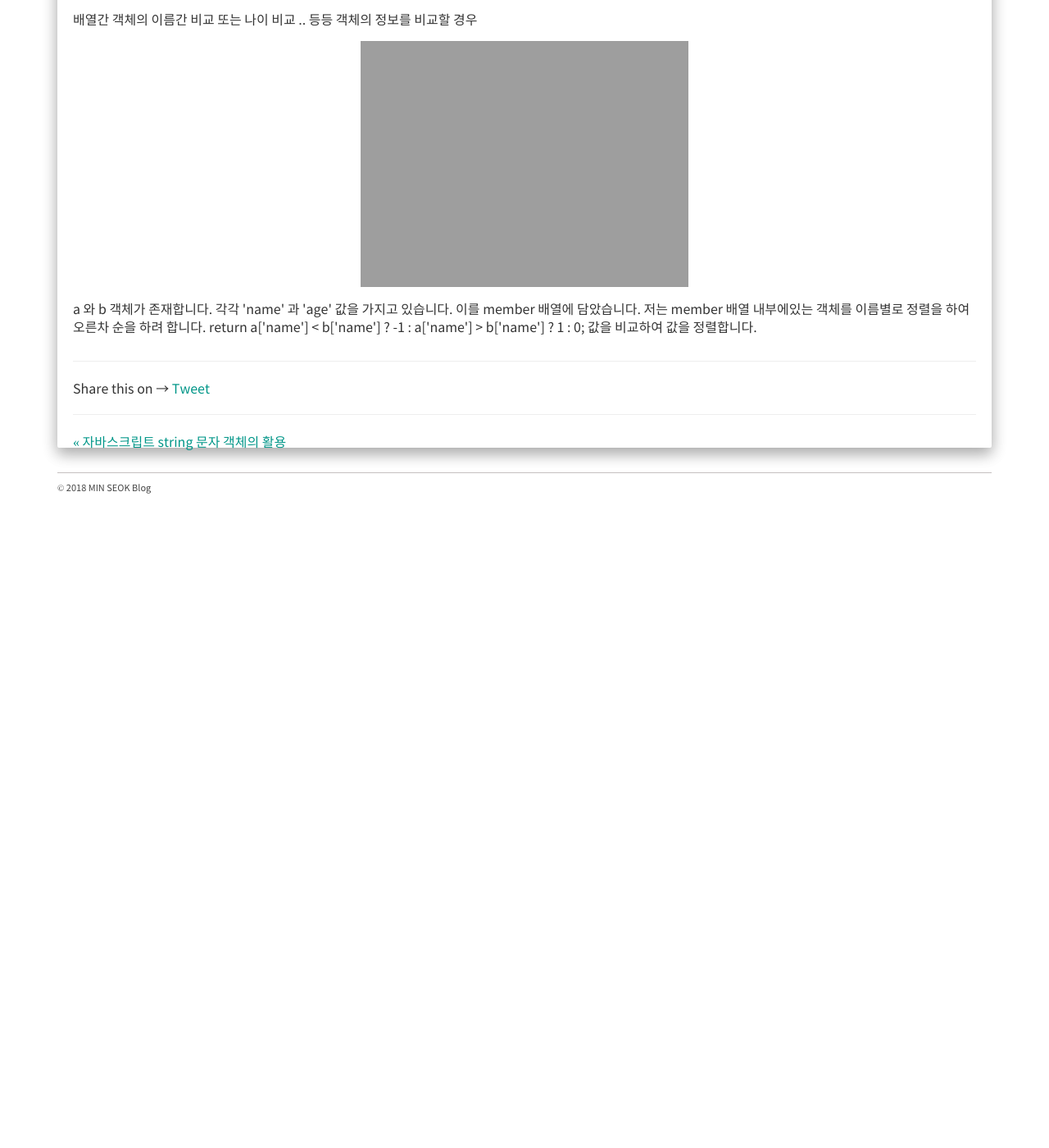
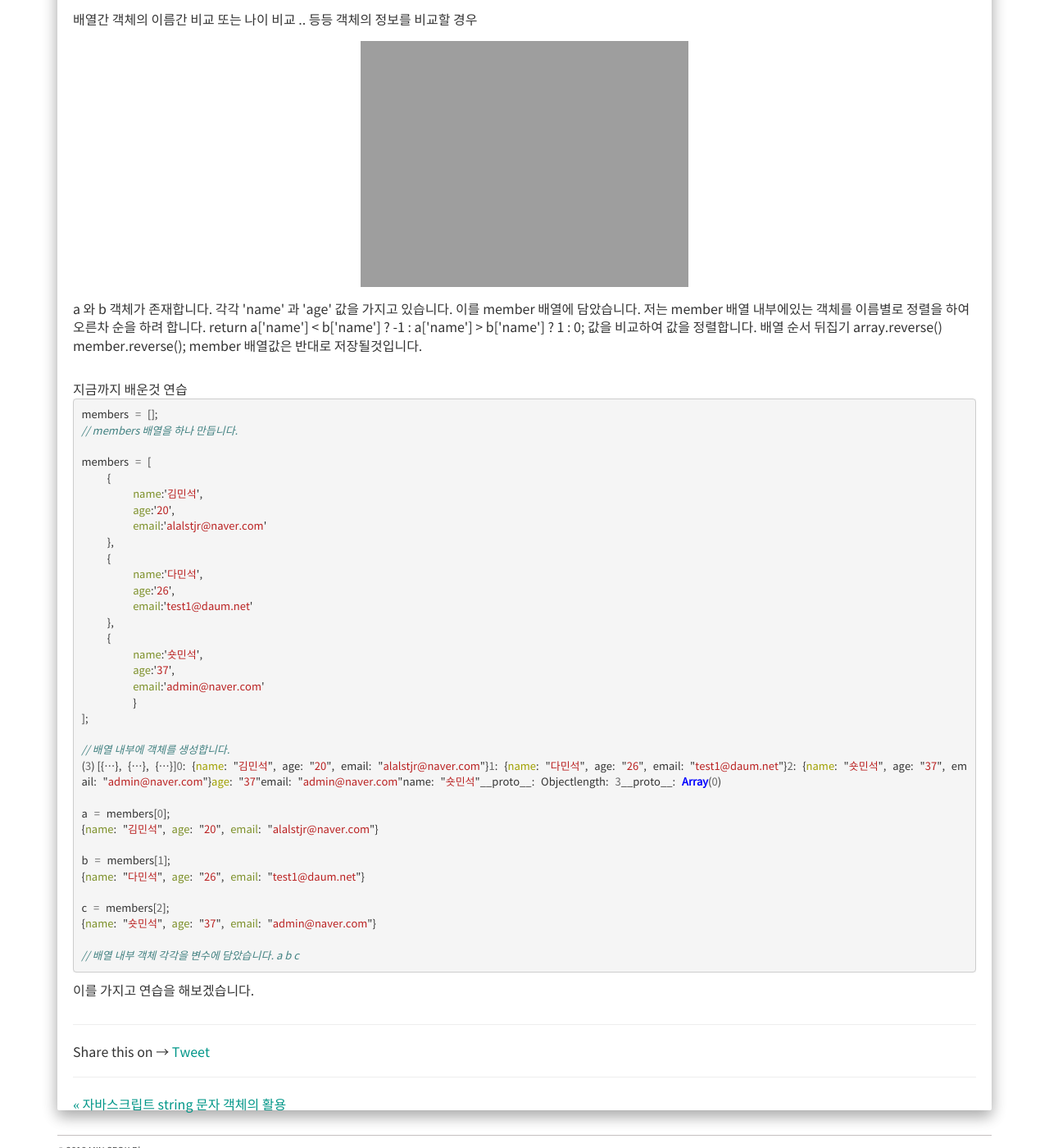
Before and after one commit to alalstjr/promote.github.io, a Jekyll site: the page built from _posts/2018-12-09-자바스크립트 배열 객체의 활용.md, in a window 1280 px wide and 1400 px high, scrolled down 1784 px. Shown: the whole window at 82% size. Built offline with Jekyll 4.4.1, drawn with Linux system fonts in a browser that asks for light colours; nearby versions of some CDN libraries; our own code applies the rules of GitHub Pages for plain Markdown files; comment, search, counter and statistics services are not loaded; before the commit the page ends 2414 px from its top, so only the background shows below that.

Commit message:
Update 2018-12-09-자바스크립트 배열 객체의 활용.md

```diff
--- a/_posts/2018-12-09-자바스크립트 배열 객체의 활용.md
+++ b/_posts/2018-12-09-자바스크립트 배열 객체의 활용.md
@@ -133,4 +133,51 @@ a 와 b 객체가 존재합니다.
 저는 member 배열 내부에있는 객체를 이름별로 정렬을 하여 오른차 순을 하려 합니다.
 return a['name'] < b['name'] ? -1 : a['name'] > b['name'] ? 1 : 0; 값을 비교하여 값을 정렬합니다.
 
+배열 순서 뒤집기 array.reverse()
+member.reverse();
+member 배열값은 반대로 저장될것입니다.
 </div>
+
+<div class="box">
+  지금까지 배운것 연습
+{% highlight javascript %}
+members = [];
+// members 배열을 하나 만듭니다.
+
+members = [
+    {
+        name:'김민석',
+        age:'20',
+        email:'alalstjr@naver.com'
+    },
+    {
+        name:'다민석',
+        age:'26',
+        email:'test1@daum.net'
+    },
+    {
+        name:'숏민석',
+        age:'37',
+        email:'admin@naver.com'
+	}
+];
+
+// 배열 내부에 객체를 생성합니다.
+(3) [{…}, {…}, {…}]0: {name: "김민석", age: "20", email: "alalstjr@naver.com"}1: {name: "다민석", age: "26", email: "test1@daum.net"}2: {name: "숏민석", age: "37", email: "admin@naver.com"}age: "37"email: "admin@naver.com"name: "숏민석"__proto__: Objectlength: 3__proto__: Array(0)
+
+a = members[0];
+{name: "김민석", age: "20", email: "alalstjr@naver.com"}
+
+b = members[1];
+{name: "다민석", age: "26", email: "test1@daum.net"}
+
+c = members[2];
+{name: "숏민석", age: "37", email: "admin@naver.com"}
+
+// 배열 내부 객체 각각을 변수에 담았습니다. a b c
+{% endhighlight %}
+
+이를 가지고 연습을 해보겠습니다.
+
+
+</div>
```
